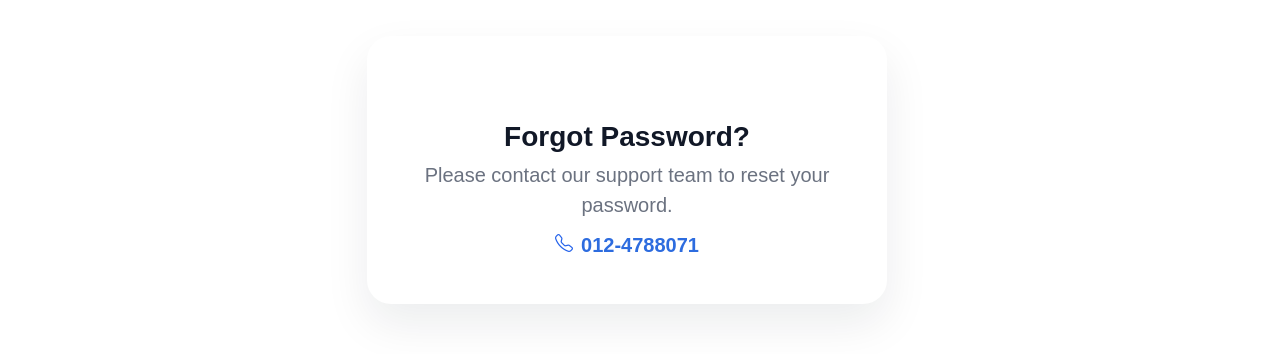
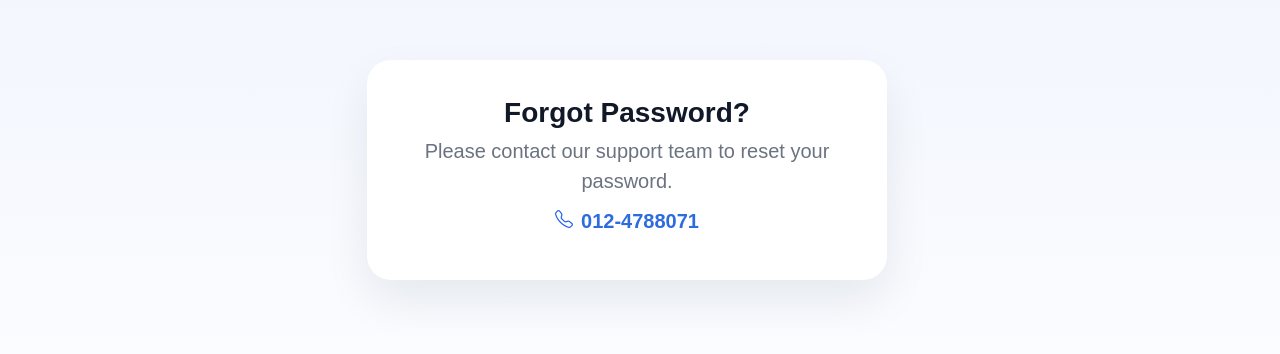
Before and after one commit to chinzihuai/Omni-View-Business-Command-Centre, a plain HTML site: page Web UI Folder/forgot-password.html in a window 1280 px wide. Shown: the part 230-584 px from the top of the page. Drawn offline with nearby package versions, Linux system fonts and the light colour scheme.

Commit message:
Enhance Forgot Password page styling and add linear gradient background

```diff
--- a/Web UI Folder/forgot-password.html
+++ b/Web UI Folder/forgot-password.html
@@ -17,7 +17,7 @@
             <div class="col-md-8 col-lg-6">
                 <div class="forgot-card card">
                     <div class="card-body">
-                        <h1 class="mt-5">Forgot Password?</h1>
+                        <h1><strong>Forgot Password?</strong> </h1>
                         <p class="lead">Please contact our support team to reset your password.</p>
                         <p class="lead"><a class="phone-link" href="tel:0124788071"><i class="bi bi-telephone"></i> 012-4788071</a></p>
                     </div>
--- a/css/forget.css
+++ b/css/forget.css
@@ -1,11 +1,12 @@
-/* Styles for Forgot Password page, matching main site aesthetics */
+/* Styles for Forgot Password page*/
+
 .forgot-page{
 	min-height: 100vh;
 	display: flex;
 	align-items: center;
 	justify-content: center;
 	padding: 28px;
-	background: inherit;
+	background: linear-gradient(180deg, rgba(37, 99, 235, 0.08) 0%, rgba(37, 99, 235, 0) 100%), #ffffff;
 }
 
 .forgot-card{
```
